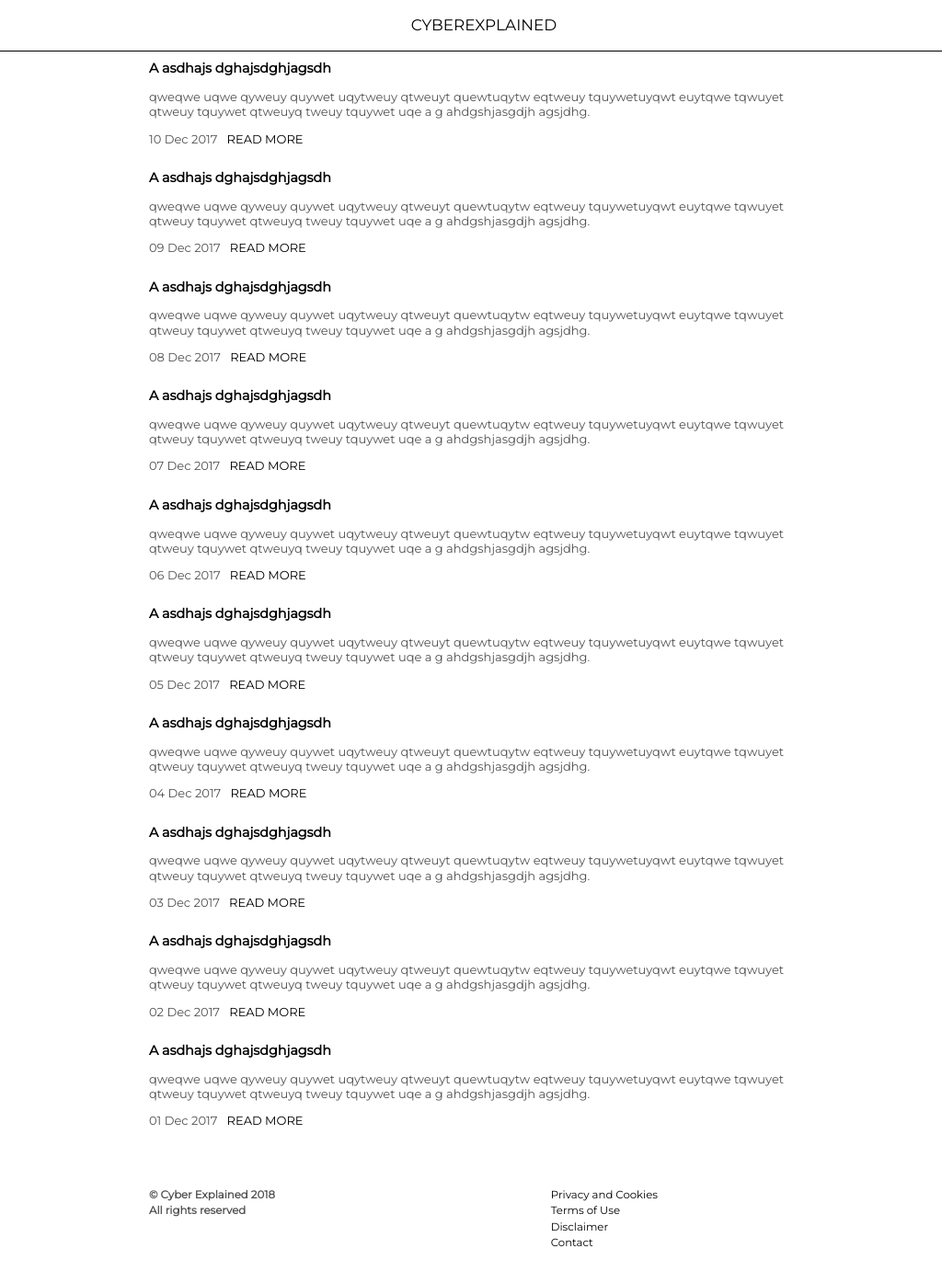
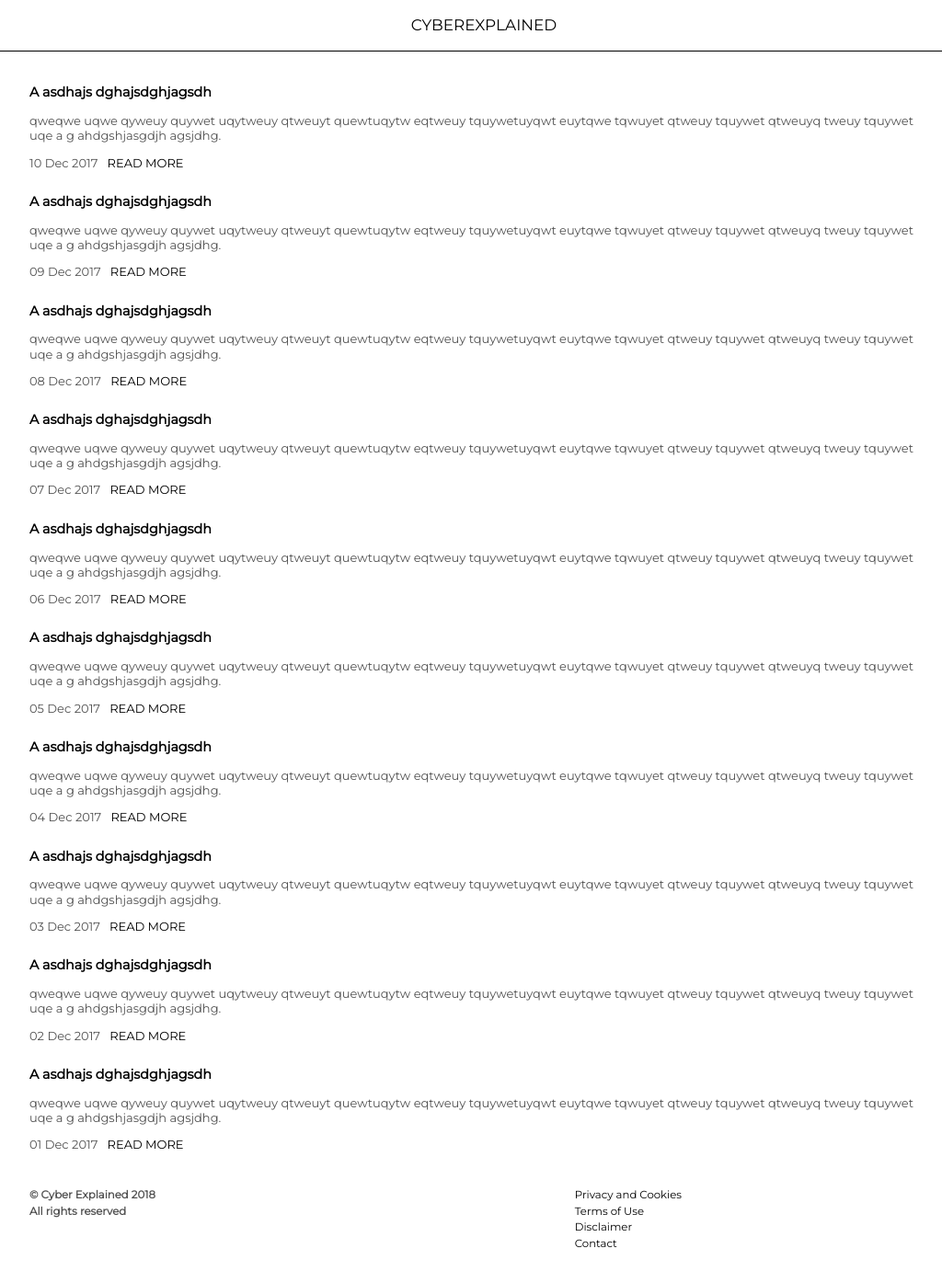
Before and after one commit to cyberexplained/cyberexplained.github.io, a Jekyll site: the page built from index.html, in a window 1280 px wide and 1400 px high. Shown: the top 1395 px of the window at 92% size, without its empty margins (114-1138 px from the left). Built offline with Jekyll 4.4.1, drawn with Linux system fonts in a browser that asks for light colours; nearby versions of some CDN libraries; some web fonts are replaced; the list of posts is cut into pages by our own code.

Commit message:
Theme updates.

```diff
--- a/_includes/head.html
+++ b/_includes/head.html
@@ -16,6 +16,5 @@
   <link rel="alternate" type="application/atom+xml" title="{{ site.title }}" href="{{ site.baseurl }}/atom.xml">
 
   <!-- google fonts -->
-  <link href="https://fonts.googleapis.com/css?family=Skranji" rel="stylesheet">
   <link href="https://fonts.googleapis.com/css?family=Montserrat" rel="stylesheet">
 </head>
--- a/_sass/_layout.scss
+++ b/_sass/_layout.scss
@@ -1,6 +1,6 @@
 .container {
   max-width: $max-width;
-  padding-top: 2em;
+  padding-top: 3em; // From top of page to first post extract.
   padding-left: $edge-padding;
   padding-right: $edge-padding;
   margin-left: auto;
--- a/_sass/_masthead.scss
+++ b/_sass/_masthead.scss
@@ -7,16 +7,17 @@
   border-bottom: .5px solid black;
 
   h1 {
-    -webkit-transition: all 0.3s ease-in-out;
-       -moz-transition: all 0.3s ease-in-out;
-            transition: all 0.3s ease-in-out;
+    -webkit-transition: all .3s ease-in-out;
+       -moz-transition: all .3s ease-in-out;
+         -o-transition: all .3s ease-in-out;
+            transition: all .3s ease-in-out;
 
     padding-top: 1em;
     padding-bottom: 1em;
     font-weight: 300;
   }
 
-  @media screen and (max-width: 30em) {
+  @media screen and (max-width: 40em) {
     h1 {
       font-size: .55em;
     }
--- a/_sass/_variables.scss
+++ b/_sass/_variables.scss
@@ -12,7 +12,7 @@ $weight-light: 300;
 $weight-normal: 400;
 $weight-heavy: 600;
 
-$max-width: 30em; //45em;
+$max-width: 40em;
 $edge-padding: 1em;
 
 $pagination-opacity: .4;
```
